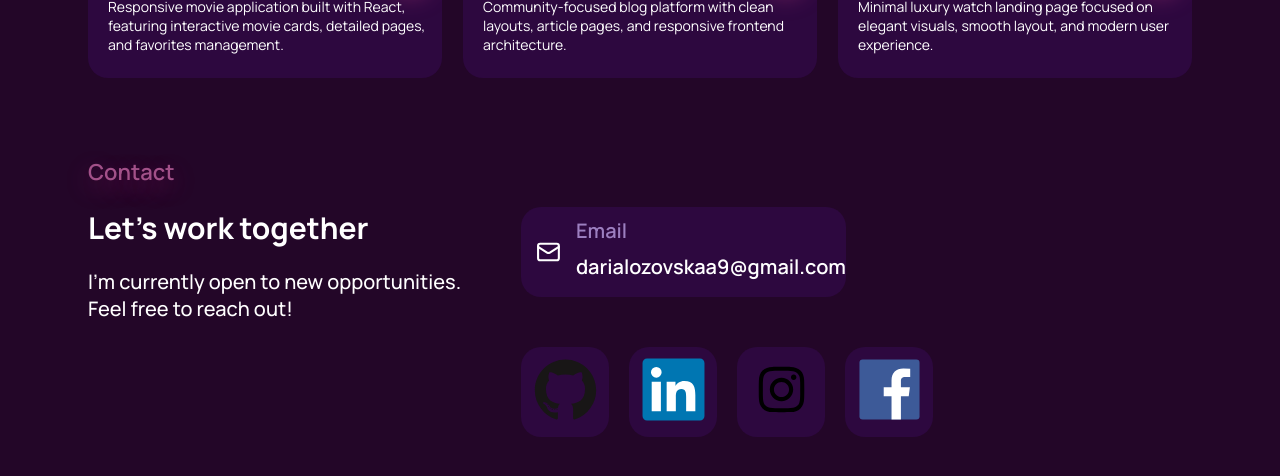
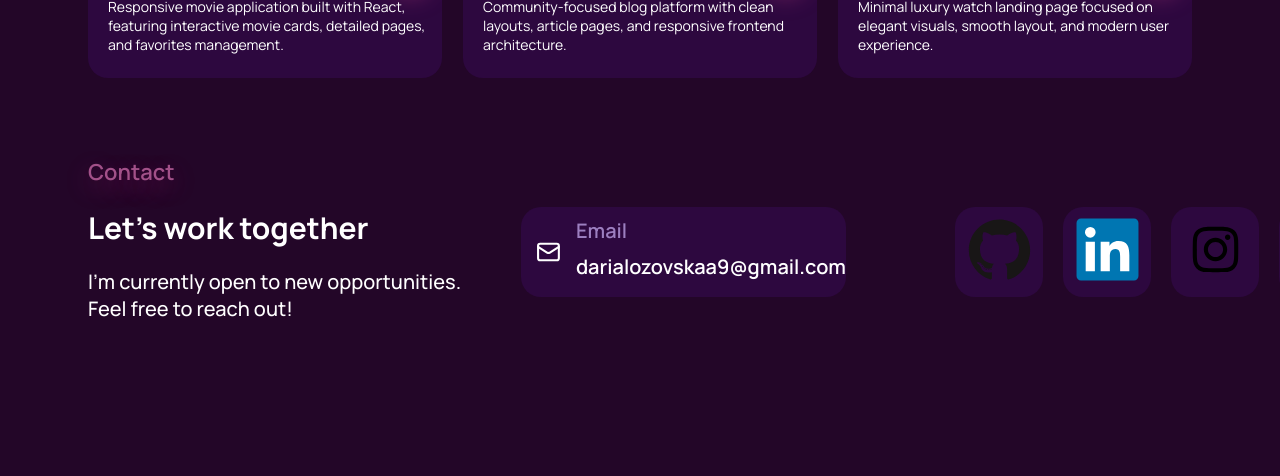
Before and after one commit to darialozovska/portfolio, a plain HTML site: page index.html in a window 1280 px wide. Shown: the part 2088-2564 px from the top of the page. After the commit the page ends 2475 px from the top, so only its background shows below. Drawn offline with nearby package versions, Linux system fonts and the light colour scheme.

Commit message:
change display on div

```diff
--- a/css/styles.css
+++ b/css/styles.css
@@ -628,6 +628,11 @@
     margin-top: 10px;
 }
 
+.footer-tablet {
+    display: flex;
+    flex-direction: row;
+}
+
 /* MEDIA */
 
 /* TABLET */
```
